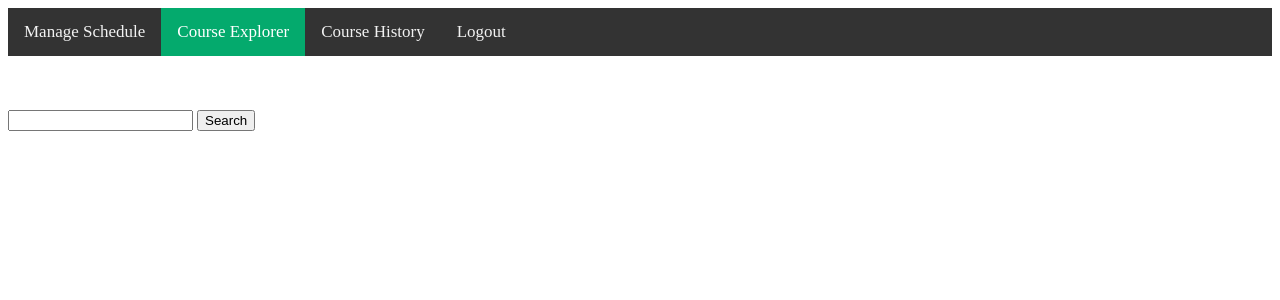
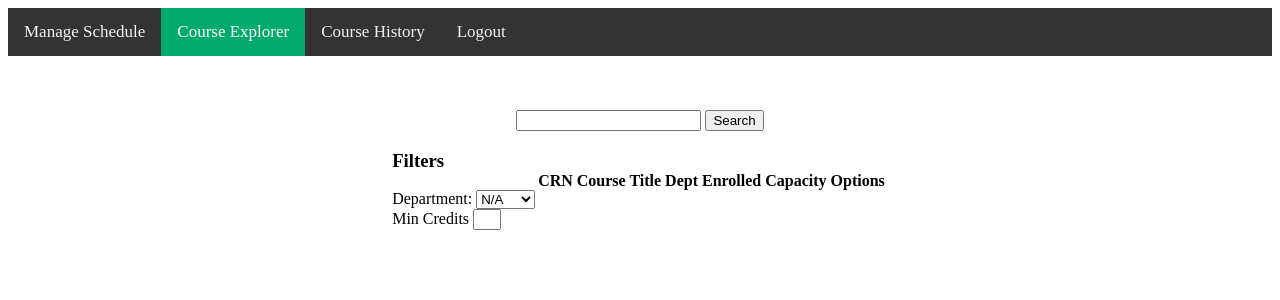
Before and after one commit to cs411-alawini/fa22-cs411-A-team013-iloveCS411, a Flask app: page /explorer in a window 1280 px wide. Shown: the top 300 px of the page. Run offline with Flask 2, Linux system fonts and the light colour scheme; lists and menus that the app fills with data are empty.

Commit message:
Update explorer.html
Add filters for dept and min credits

```diff
--- a/flask/app/templates/explorer.html
+++ b/flask/app/templates/explorer.html
@@ -31,15 +31,23 @@
         section_results = document.createElement('table');
         section_results.id = "section_results";
         section_results_holder.append(section_results);
-
         search_results.append(headers);
+        var filters = null;
+        var dept = document.getElementById('Department')
+        if (dept.value == "None")
+          filters = []
+        else
+          filters = [dept.value]
+        var min_credit = document.getElementById('minimumcredits');
+        if (!isNaN(min_credit.value))
+          filters.push(min_credit.value)
         fetch(base_url + "/search", {
           method: "POST",
           headers: {
             'Accept': 'application/json',
             'Content-Type': 'application/json'
           },
-        body:JSON.stringify({'keyword': keyword})
+        body:JSON.stringify({'keyword': keyword, 'filters': filters})
         })
           .then((resp) => resp.json())
           .then((res) => {
@@ -145,14 +153,49 @@
       <a href="{{ url_for("history") }}">Course History</a>
       <a href="{{ url_for("unlogger")}}">Logout</a>
   </div><br /><br /><br />
-    <input id="search_field" type="text" name="query" />
-    <button id="submit_search" onclick="getSearchResults()">Search</button>
-  <div id="netid" value={{session["username"]}}> </div>
-    <div>
-      <table id="search_results"></table>
+
+
+  <div style="display:flex; flex-direction: column;" id="netid" value={{session["username"]}}>
+    <div style="margin: auto; ">
+      <input  id="search_field" type="text" name="query" />
+      <button " id="submit_search" onclick="getSearchResults()">Search</button>
     </div>
-    <div id="section_results_holder">
-      <table id="section_results"></table>
+    <div style="margin: auto; display: flex; flex-direction: row;">
+      <div style="display: flex; flex-direction: column;">
+        <div>
+          <h3> Filters</h3>
+          <label for="Dept">Department:</label>
+          <select name="Dept" id="Department">
+            <option value="None">N/A</option>
+            <option value="CS">CS</option>
+            <option value="ECE">ECE</option>
+            <option value="MATH">MATH</option>
+            <option value="STAT">STAT</option>
+          </select>
+        </div>
+        <div>
+          <label for="min_credits">Min Credits</label>
+          <input style="width: 20px;"id="minimumcredits" type="text" name="min_credit_field"/>
+        </div>
+
+      </div>
+      <table id="search_results">
+        <tr>
+          <th>CRN</th>
+          <th>Course Title</th>
+          <th>Dept</th>
+          <th>Enrolled</th>
+          <th>Capacity</th>
+          <th>Options</th>
+        </tr>
+      </table>
+    </div>
+    <div style="margin: auto;" id="section_results_holder">
+      <table id="section_results">
+
+      </table>
+
+    </div>
     </div>
   </body>
   <style>
@@ -165,6 +208,7 @@
     form {
       text-align: center;
     }
+
 
     /* Add a black background color to the top navigation */
     .topnav {
```
